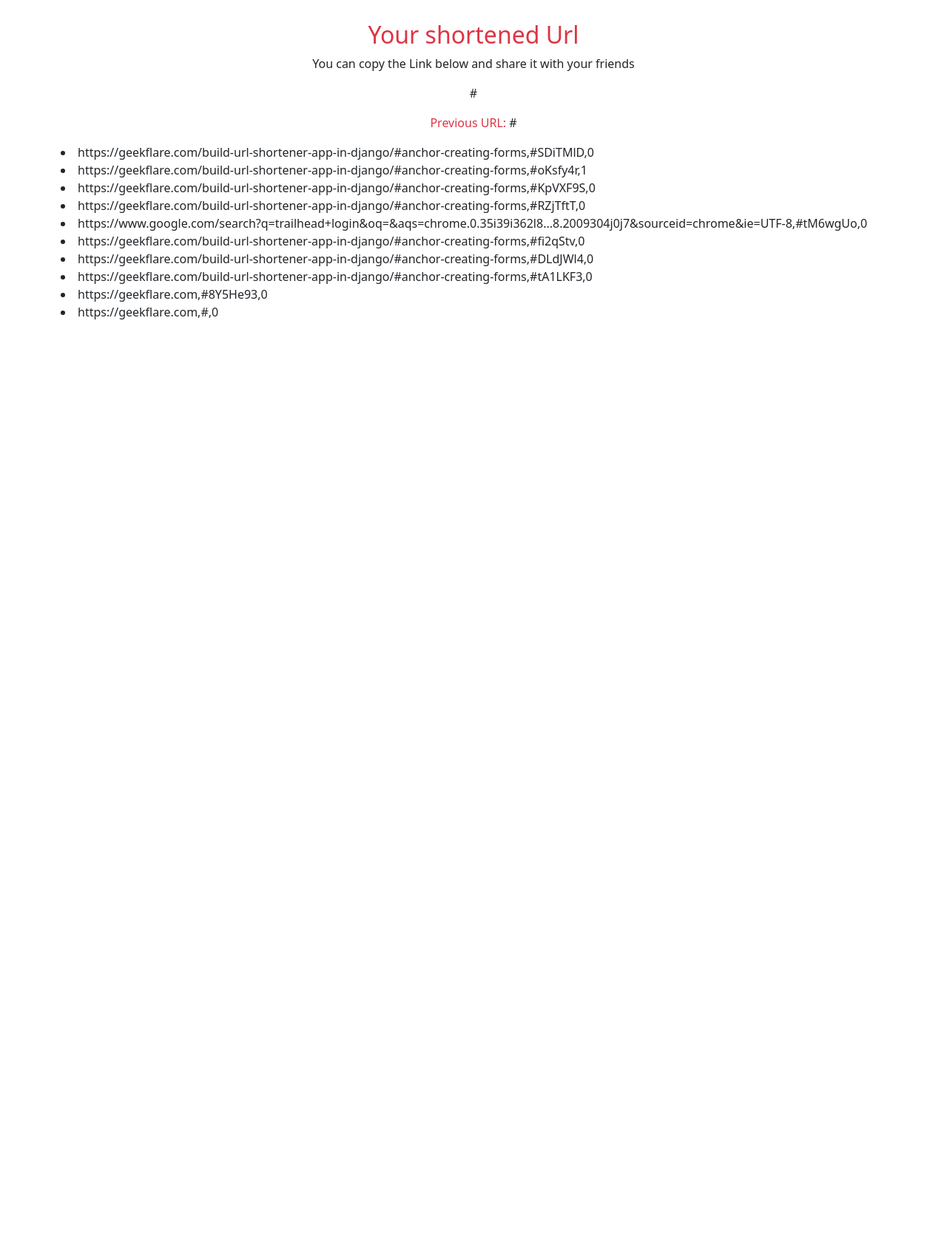
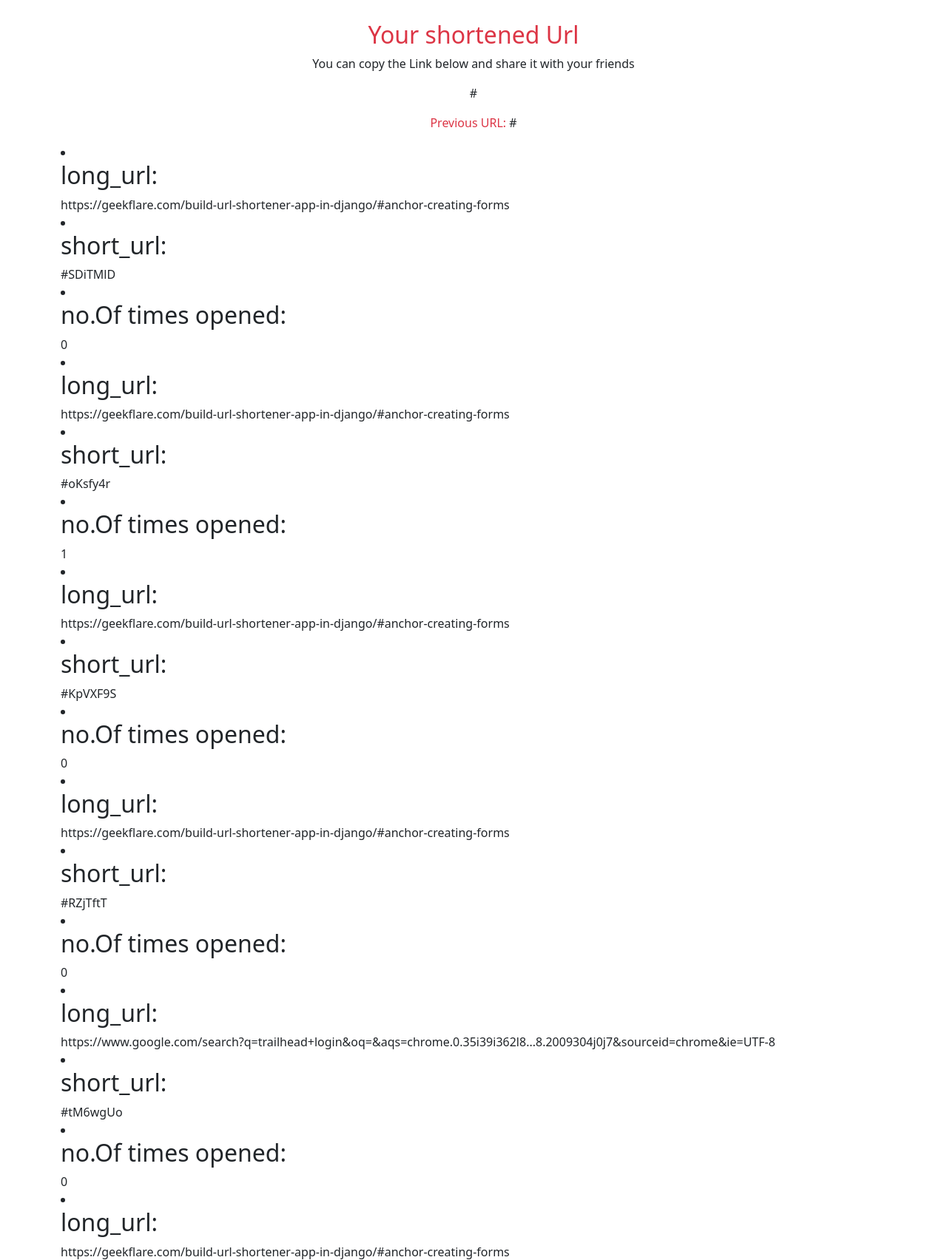
Before and after one commit to lahari07reddi/webproject, a Django app: template urlshortener/templates/urlshortener/Home.html in a window 1280 px wide. Shown: the part 255-1959 px from the top of the page at 74% size. Before the commit the page ends 687 px from the top, so only its background shows below. Run offline with Django 3.2, Linux system fonts and the light colour scheme; data comes from the database, SQL or seed files in the repository; tables that the repository leaves empty hold one stand-in row (values such as "Sample post"); the template is opened without the code that fills it: values that come from a table or form of the project are taken from there, most other values are stand-ins (such as "Sample title", 1, 10 or a date in 2020).

Commit message:
Update Home.html

```diff
--- a/urlshortener/templates/urlshortener/Home.html
+++ b/urlshortener/templates/urlshortener/Home.html
@@ -36,7 +36,9 @@
     <p><span class="text-danger">Previous URL:</span> {{long_url}}</p>
   </div>
   {% for i in c.all %}
-  <li>{{i.long_url}},{{link}}{{i.short_url}},{{i.times_followed}}</li>
+  <li><h2>long_url:</h2>{{i.long_url}}</li>
+  <li><h2>short_url:</h2>{{link}}{{i.short_url}}</li>
+  <li><h2>no.Of times opened:</h2>{{i.times_followed}}</li>
   {% endfor %}
   {% endif %}
 </div>
```
